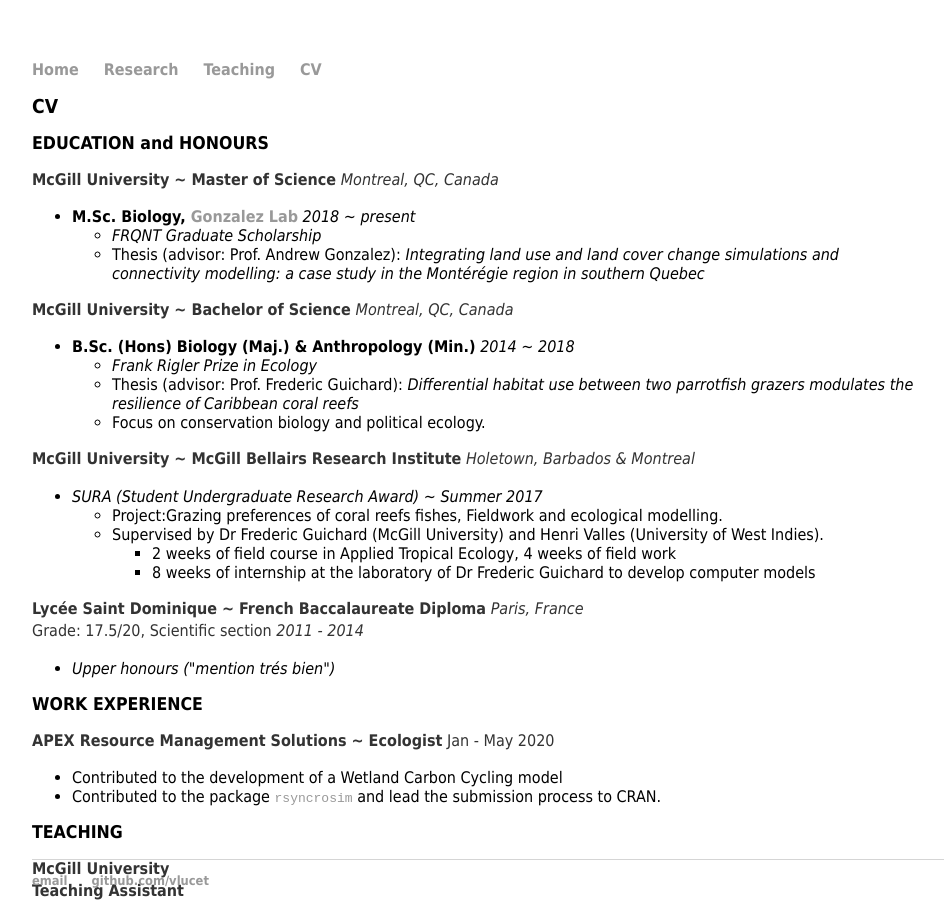
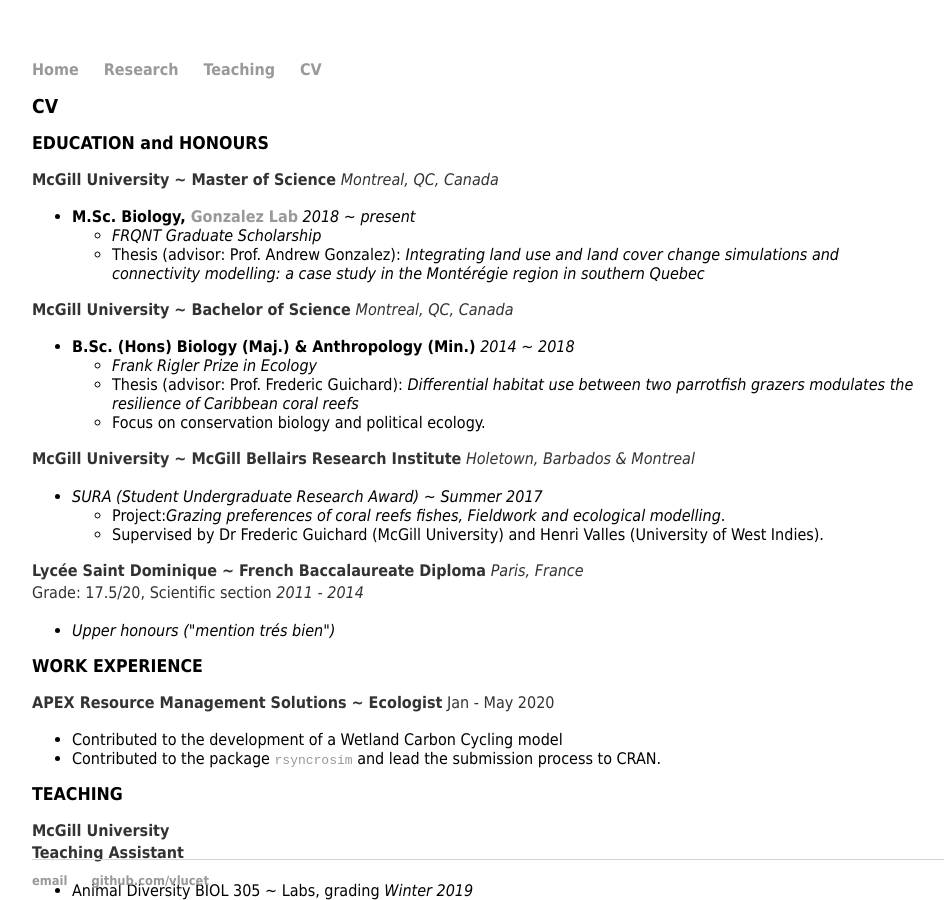
Before and after one commit to lpmi-13/vlucet.github.io, a Jekyll site: the page built from cv/index.md, in a window 1280 px wide and 900 px high. Shown: the whole window, without its empty margins (160-1104 px from the left). Built offline with Jekyll 4.4.1, drawn with Linux system fonts in a browser that asks for light colours.

Commit message:
make CV shorter

```diff
--- a/cv/index.md
+++ b/cv/index.md
@@ -21,10 +21,8 @@
 **McGill University ~ McGill Bellairs Research Institute** _Holetown, Barbados &amp; Montreal_
 
 - _SURA (Student Undergraduate Research Award) ~ Summer 2017_
-    - Project:Grazing preferences of coral reefs fishes, Fieldwork and ecological modelling.
+    - Project:_Grazing preferences of coral reefs fishes, Fieldwork and ecological modelling_.
     - Supervised by Dr Frederic Guichard (McGill University) and Henri Valles (University of West Indies).
-      - 2 weeks of field course in Applied Tropical Ecology, 4 weeks of field work
-      - 8 weeks of internship at the laboratory of Dr Frederic Guichard to develop computer models
 
 **Lycée Saint Dominique ~ French Baccalaureate Diploma** _Paris, France_
 Grade: 17.5/20, Scientific section _2011 - 2014_
```
